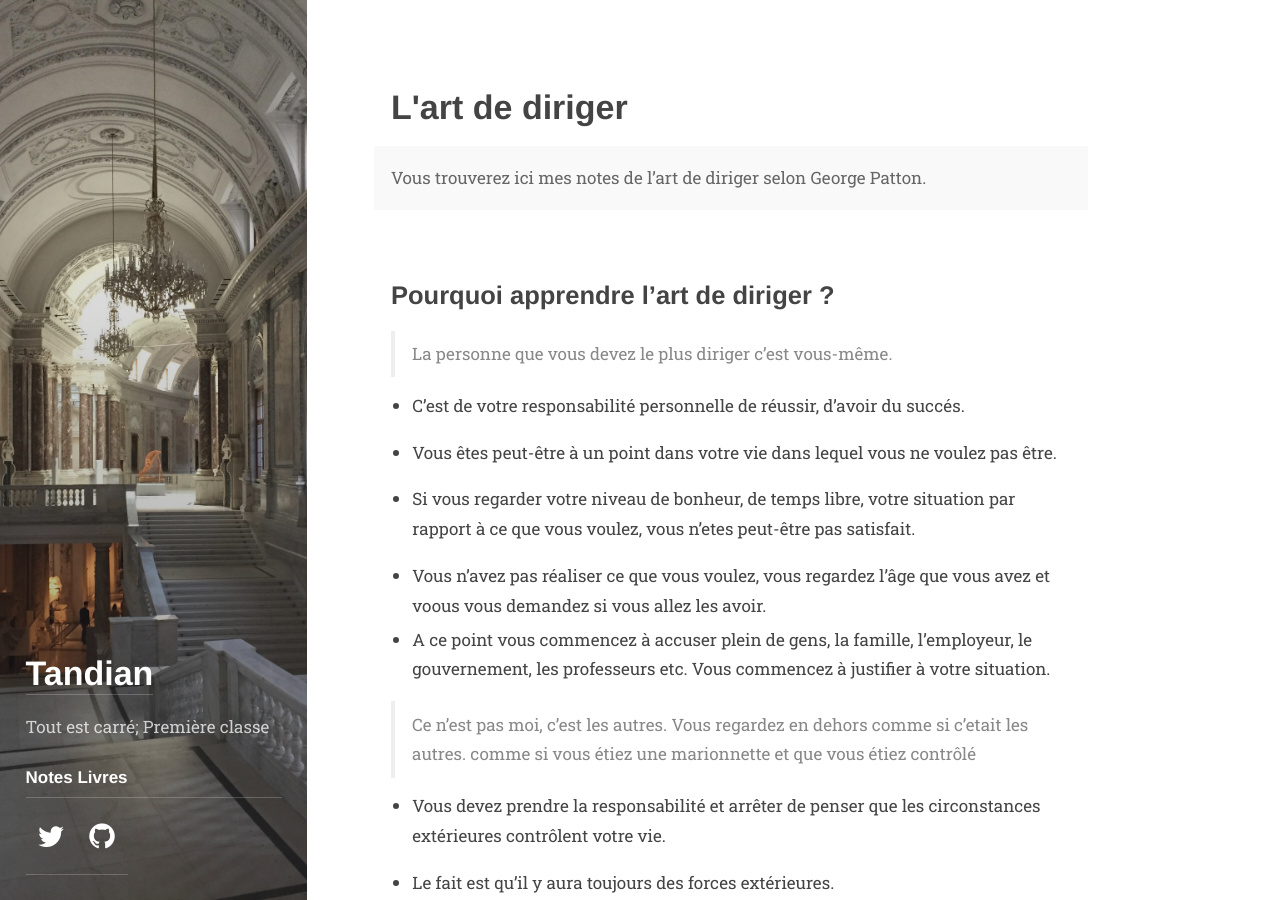
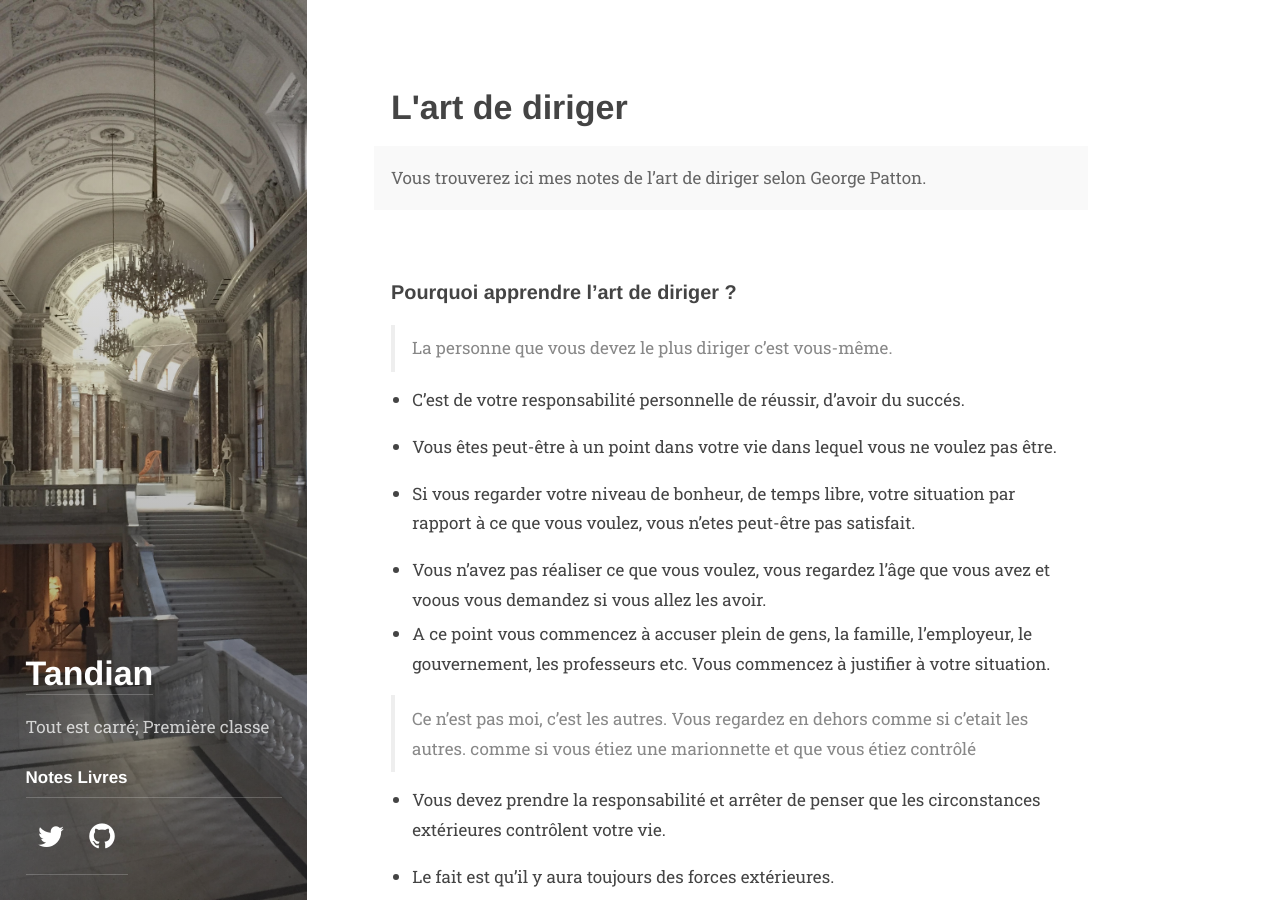
Before and after one commit to abdoulaye-tnd/tandian, a Jekyll site: the page built from books/artdediriger.md, in a window 1280 px wide and 900 px high. Built offline with Jekyll 4.4.1, drawn with Linux system fonts in a browser that asks for light colours; some web fonts are replaced.

```diff
--- a/books/artdediriger.md
+++ b/books/artdediriger.md
@@ -8,7 +8,7 @@ description: >
 ---
 
 
-## Pourquoi apprendre l'art de diriger ?
+### Pourquoi apprendre l'art de diriger ?
 
 > La personne que vous devez le plus diriger c'est vous-même.
 
@@ -32,7 +32,7 @@ description: >
 - Quand vous prenez cette décision tout change
 
 
-## L'art de diriger
+### L'art de diriger
 
 - Vous devez vous diriger vous-même
 - Commander vos emotions, vos actions
```
